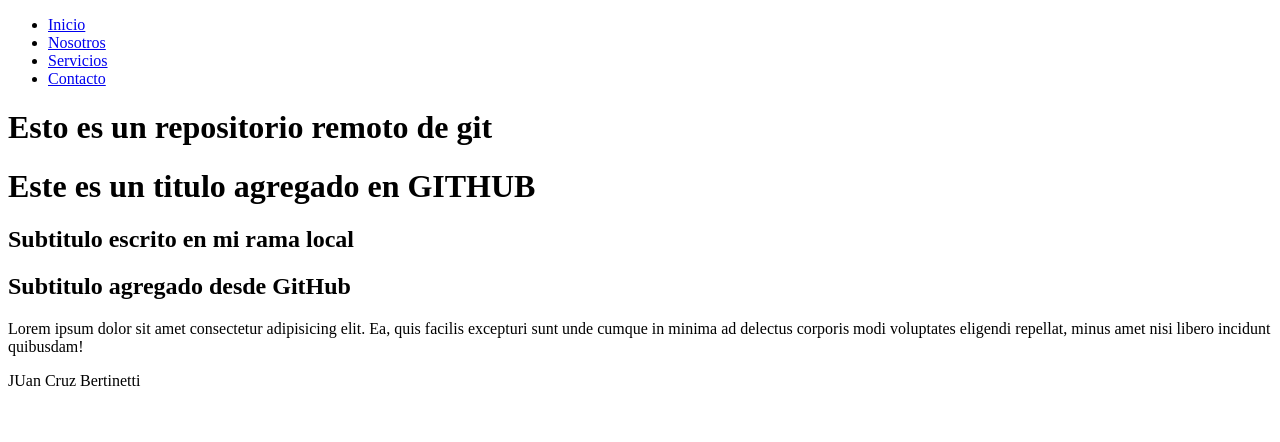
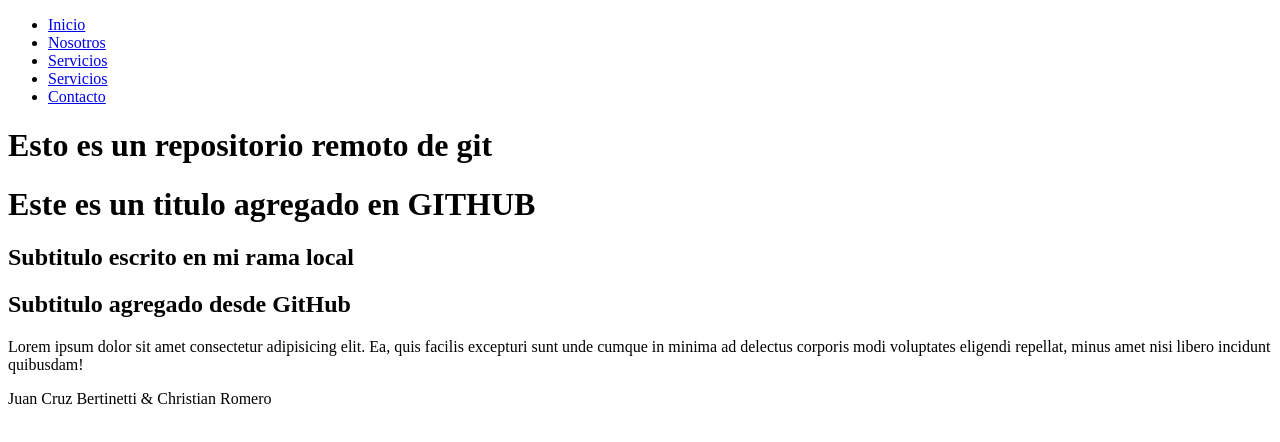
Before and after one commit to cdoller/tp3d-prueba-git, a plain HTML site: page index.html in a window 1280 px wide. Drawn offline with Linux system fonts and the light colour scheme.

Commit message:
se modifico footer

```diff
--- a/index.html
+++ b/index.html
@@ -11,6 +11,7 @@
           <li><a href="#inicio">Inicio</a></li>
           <li><a href="#nosotros">Nosotros</a></li>
           <li><a href="#servicios">Servicios</a></li>
+          <li><a href="#servicios">Servicios</a></li>
           <li><a href="#contacto">Contacto</a></li>
         </ul>
       </nav>
@@ -19,6 +20,6 @@
     <h2>Subtitulo escrito en mi rama local</h2>
     <h2>Subtitulo agregado desde GitHub</h2>
     <p>Lorem ipsum dolor sit amet consectetur adipisicing elit. Ea, quis facilis excepturi sunt unde cumque in minima ad delectus corporis modi voluptates eligendi repellat, minus amet nisi libero incidunt quibusdam!</p>
-    <footer>JUan Cruz Bertinetti</footer>
+    <footer>Juan Cruz Bertinetti & Christian Romero</footer>
 </body>
 </html>
```
